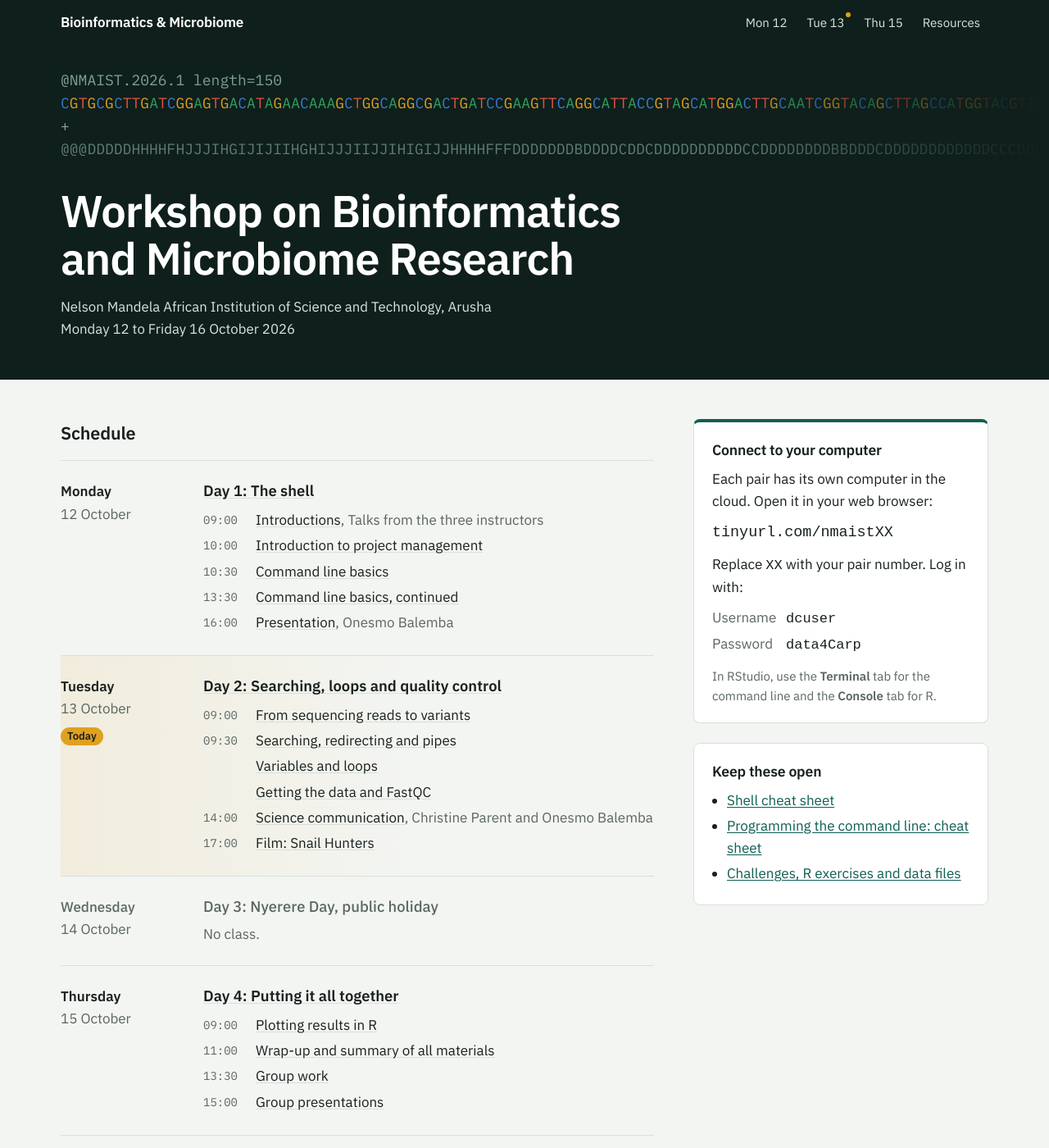
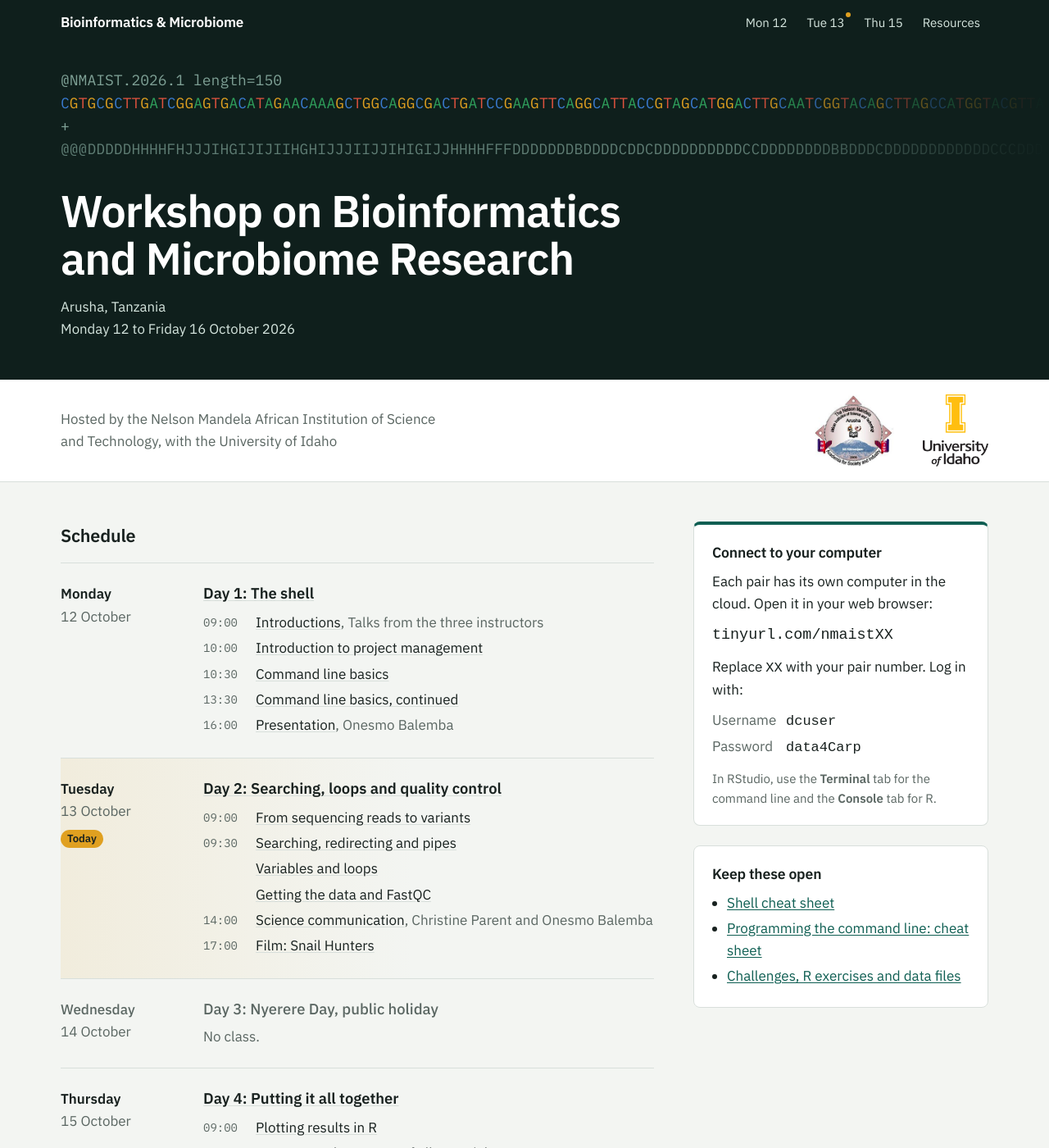
Before and after one commit to lukejharmon/tanzania2026, a Jekyll site: the page built from index.md, in a window 1280 px wide and 1400 px high. Shown: the whole window at 82% size. Built offline with Jekyll 4.4.1, drawn with Linux system fonts in a browser that asks for light colours.

Commit message:
Add NM-AIST and University of Idaho logos
Co-Authored-By: Claude Opus 5.5 <noreply@anthropic.com>
Claude-Session: https://claude.ai/code/session_018TzzAXs5v8jwwhRDwTFwto

```diff
--- a/_layouts/base.html
+++ b/_layouts/base.html
@@ -36,8 +36,14 @@
 
   <footer class="footer">
     <div class="footer-inner">
+      {% unless page.layout == "home" %}<div class="logos">
+        <img src="{{ '/assets/nm-aist.png' | relative_url }}" alt="Nelson Mandela African Institution of Science and Technology" width="219" height="201">
+        <img src="{{ '/assets/uidaho.png' | relative_url }}" alt="University of Idaho" width="272" height="300">
+      </div>{% endunless %}
+      <div class="footer-text">
       <p>{{ site.title }}<br>Nelson Mandela African Institution of Science and Technology, Arusha, with the University of Idaho.</p>
       <p>Lesson material adapted from <a href="https://datacarpentry.org/">Data Carpentry</a> (CC-BY 4.0).</p>
+      </div>
     </div>
   </footer>
 
--- a/_layouts/home.html
+++ b/_layouts/home.html
@@ -12,7 +12,17 @@ layout: base
   </div>
   <div class="wrap">
     <h1 class="hero-title">{{ site.title }}</h1>
-    <p class="hero-sub">Nelson Mandela African Institution of Science and Technology, Arusha<br>Monday 12 to Friday 16 October 2026</p>
+    <p class="hero-sub">Arusha, Tanzania<br>Monday 12 to Friday 16 October 2026</p>
+  </div>
+</div>
+
+<div class="partners">
+  <div class="wrap partners-inner">
+    <p>Hosted by the Nelson Mandela African Institution of Science and Technology, with the University of Idaho</p>
+    <div class="logos">
+        <img src="{{ '/assets/nm-aist.png' | relative_url }}" alt="Nelson Mandela African Institution of Science and Technology" width="219" height="201">
+        <img src="{{ '/assets/uidaho.png' | relative_url }}" alt="University of Idaho" width="272" height="300">
+      </div>
   </div>
 </div>
 
--- a/assets/site.css
+++ b/assets/site.css
@@ -252,10 +252,21 @@ article.prose { padding-top: 40px; padding-bottom: 72px; }
 
 .prose .placeholder { color: var(--muted); font-style: italic; }
 
+/* ---------- Partner logos ---------- */
+
+.partners { background: var(--surface); border-bottom: 1px solid var(--line); }
+.partners-inner { display: flex; align-items: center; justify-content: space-between; gap: 24px; padding-top: 18px; padding-bottom: 18px; }
+.partners p { margin: 0; color: var(--muted); max-width: 46ch; }
+.logos { display: flex; align-items: center; gap: 28px; flex-shrink: 0; }
+.logos img { height: 88px; width: auto; display: block; }
+
 /* ---------- Footer ---------- */
 
-.footer { border-top: 1px solid var(--line); color: var(--muted); font-size: 15px; }
-.footer-inner { max-width: var(--wrap); margin: 0 auto; padding: 24px; display: flex; gap: 32px; justify-content: space-between; flex-wrap: wrap; }
+.footer { border-top: 1px solid var(--line); color: var(--muted); font-size: 15px; background: var(--surface); }
+.footer-inner .logos img { height: 56px; }
+.footer-inner { align-items: center; }
+.footer-inner { max-width: var(--wrap); margin: 0 auto; padding: 24px; display: flex; gap: 32px; flex-wrap: wrap; }
+.footer-text { display: flex; flex-direction: column; gap: 8px; }
 .footer p { margin: 0; }
 
 /* ---------- Small screens ---------- */
@@ -277,6 +288,8 @@ article.prose { padding-top: 40px; padding-bottom: 72px; }
   .day-row { grid-template-columns: minmax(0, 1fr); gap: 8px; }
   .day-when { flex-direction: row; gap: 8px; align-items: baseline; flex-wrap: wrap; }
   .today-flag { margin-top: 0; }
+  .partners-inner { flex-direction: column; align-items: flex-start; }
+  .logos img { height: 56px; }
   .prose td:first-child { white-space: normal; }
   .prose table { display: block; overflow-x: auto; }
   .prose pre { font-size: 13.5px; }
```
Also changed, not shown: assets/nm-aist.png (added), assets/uidaho.png (added).
